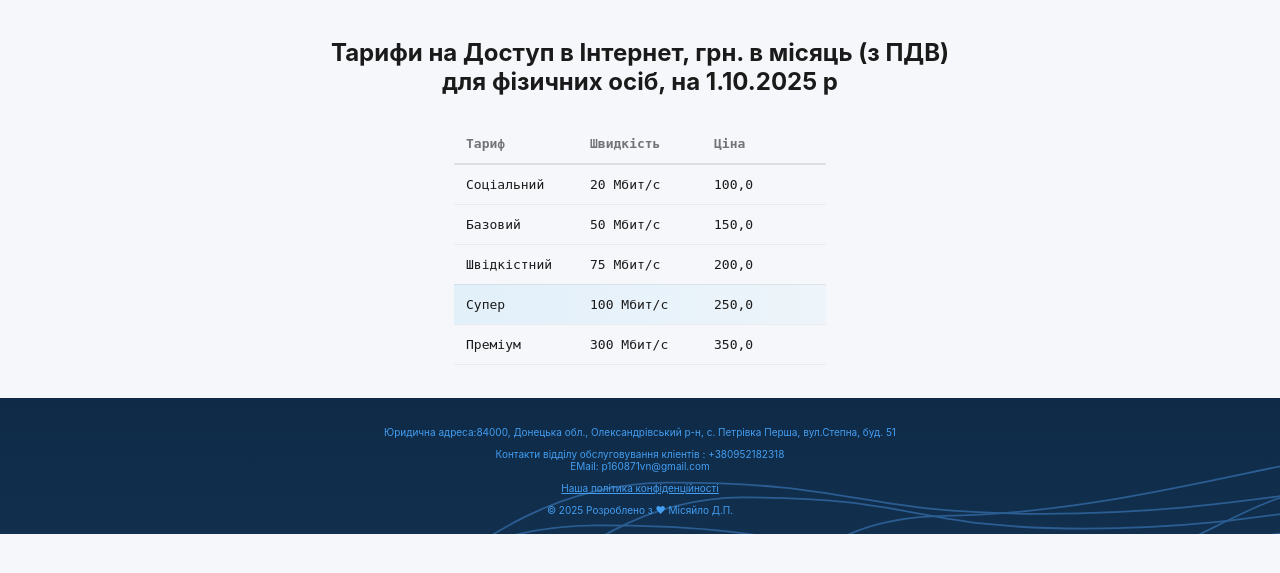
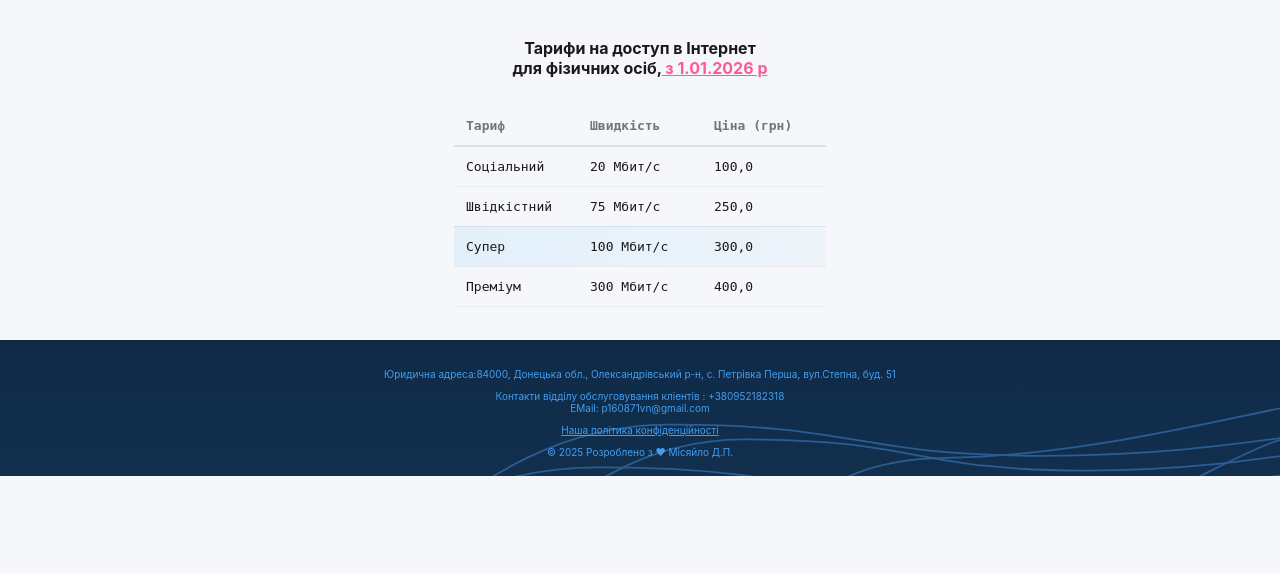
Before and after one commit to bvvbvv/liqpay_work, a Flask app: page /price in a window 1280 px wide. Shown: the part 120-693 px from the top of the page. Run offline with Flask 3, Linux system fonts and the light colour scheme; parts of the project's set-up code (start-up, migrations or seed data) failed here and were passed over; some libraries are stand-ins or nearby versions.

Commit message:
Новый тариф с 1.01.2026

```diff
--- a/templates/price.html
+++ b/templates/price.html
@@ -2,30 +2,31 @@
 
 {% block content %}
 <!-- <div class="container content-block"> -->
-<div style="text-align: center;">
-  <h2>Тарифи на Доступ в Інтернет, грн. в місяць (з ПДВ) </br> для фізичних осіб, на 1.10.2025 р</h2>
+<div style="text-align: center; font-weight: bold; margin-top: 20px; margin-bottom: 20px;">
+  Тарифи на доступ в Інтернет
+  </br> для фізичних осіб,<span style="color: #fb5c96; text-decoration: underline;"> з 1.01.2026 р</span>
 </div>
 <div class="container-div">
   <div class="table-wrap" role="region" aria-label="Pricing table">
     <table class="price-table">
       <thead>
-        <tr><th >Тариф</th><th>Швидкість</th><th>Ціна</th></tr>
+        <tr><th >Тариф</th><th>Швидкість</th><th>Ціна (грн)</th></tr>
       </thead>
       <tbody>
         <tr>
           <td>Соціальний</td><td>20 Мбит/с</td><td> 100,0</td>
         </tr>
+        <!-- <tr>
+          <td>Базовий</td><td>50 Мбит/с</td><td>150,0</td>
+        </tr> -->
         <tr>
-          <td>Базовий</td><td>50 Мбит/с</td><td>150,0</td>
+          <td>Швідкістний</td><td>75 Мбит/с</td><td>250,0</td>
+        </tr>
+        <tr class="recommended">
+          <td>Супер</td><td>100 Мбит/с</td><td>300,0</td>
         </tr>
         <tr>
-          <td>Швідкістний</td><td>75 Мбит/с</td><td>200,0</td>
-        </tr>
-        <tr class="recommended">
-          <td>Супер</td><td>100 Мбит/с</td><td>250,0</td>
-        </tr>
-        <tr>
-          <td>Преміум</td><td>300 Мбит/с</td><td>350,0</td>
+          <td>Преміум</td><td>300 Мбит/с</td><td>400,0</td>
         </tr>
       </tbody>
     </table>
```
Also changed, not shown: 1 other file.
